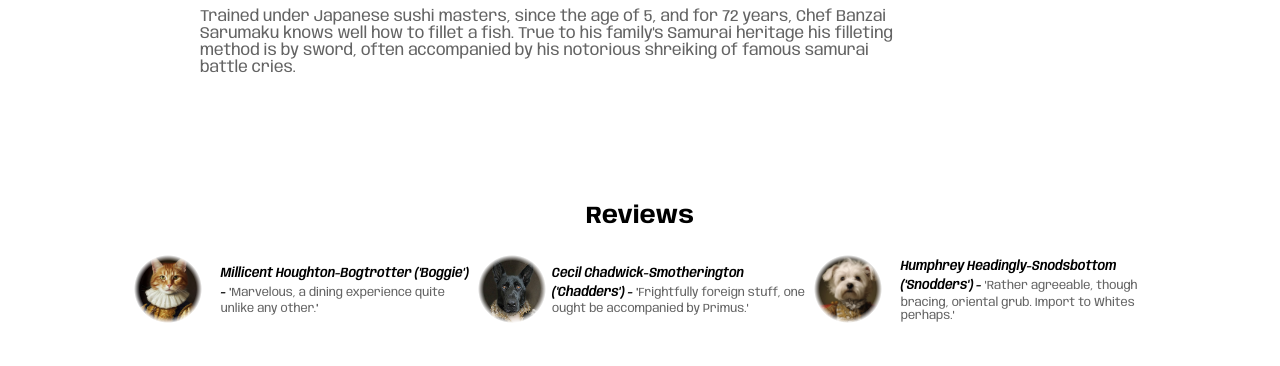
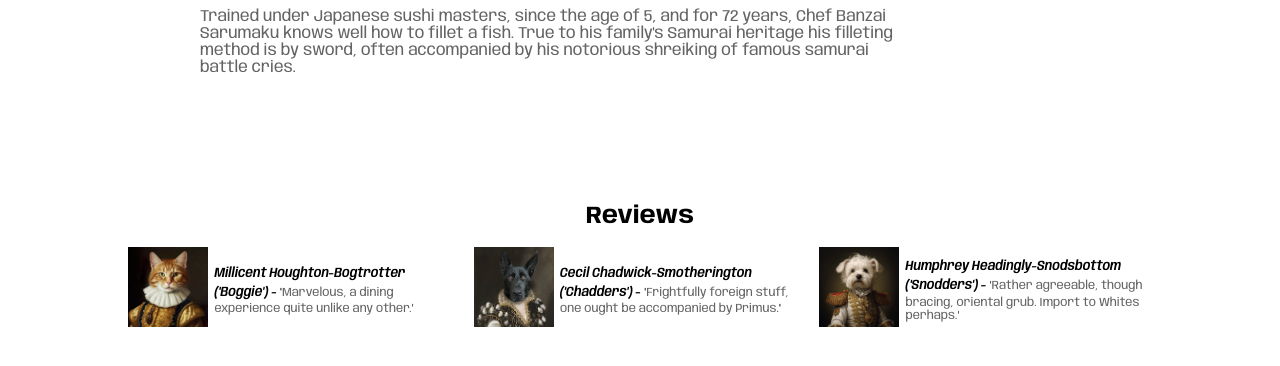
Before and after one commit to jbk2/js-restaurant, a website built with webpack: page src/template.html in a window 1280 px wide. Shown: the part 382-748 px from the top of the page. Built offline with nearby package versions, Linux system fonts and the light colour scheme.

Commit message:
Review image size and positioning adjustment

```diff
--- a/src/assets/stylesheets/home_page_styles.css
+++ b/src/assets/stylesheets/home_page_styles.css
@@ -78,25 +78,26 @@ section#chef-section p {
   max-width: 80vw;
   margin-left: auto;
   margin-right: auto;
+  gap: 0.8rem
 }
 
 #reviews p {
   font-size: 0.75rem;
+  margin-left: 0.4rem;
 }
 
-.image-mask {
+/* .image-mask {
   min-width: 80px;
   height: 80px;
   mask-image: radial-gradient(ellipse, black 50%, transparent 60%);
-}
+} */
 
 #review-1, #review-2, #review-3 {
   position: relative;
   display: flex;
   flex-direction: row;
-  max-width: 30vw;
+  /* max-width: 30vw; */
   align-items: center;
-  gap: 0.8rem;
 }
 
 #review-2 {
@@ -107,23 +108,48 @@ section#chef-section p {
   max-width: 35vw;
 }
 
+.img-container {
+  /* position: relative;
+  height: 80px;
+  width: 180px;
+  overflow: hidden;
+  border: 1px solid red;
+  box-sizing: border-box; */
+  /* object-fit: cover; */
+}
+
+.img-container img {
+  /* position: absolute; */
+  width: 80px;
+  height: 80px;
+  /* width: auto; */
+  object-fit: cover;
+  /* object-position: top; */
+}
+
 #pet1 {
-  position: absolute;
-  height: 7rem;
-  top: 7px;
-  left: 3px
-;}
+  /* position: absolute; */
+  /* height: 100%; */
+  /* object-fit: cover; */
+  object-position: top;
+  /* width: auto; */
+  /* top: 7px; */
+  /* left: 3px; */
+  /* clip-path: polygon(10% 10%, 90% 10%, 90% 90%, 10% 90%); */
+}
 
 #pet2 {
-  position: absolute;
+  object-position: 50% 45%;
+  /* position: absolute;
   height: 8rem;
-  top: -9px;
-  left: -7px;
+  top: -15px;
+  left: -7px; */
 }
 
 #pet3 {
-  position: absolute;
-  height: 6rem;
-  top: 5px;
-  left: -6px;
+  object-position: bottom;
+  /* position: absolute;
+  height: 5.5rem;
+  top: 1px;
+  left: -6px; */
 }
--- a/src/homepage.js
+++ b/src/homepage.js
@@ -47,7 +47,7 @@ const reviewsSection = () => {
     <h1>Reviews</h1>
     <div id="reviews">
       <div id="review-1">
-        <div class="image-mask">
+        <div class="img-container">
           <img id="pet1" src="${pet1Image}" alt="aristocratic cat">
         </div>
         <p>
@@ -56,7 +56,7 @@ const reviewsSection = () => {
         </p>
       </div>
       <div id="review-2">
-        <div class="image-mask">
+        <div class="img-container">
           <img id="pet2" src="${pet2Image}" alt="aristocratic dog">
         </div>
         <p>
@@ -65,7 +65,7 @@ const reviewsSection = () => {
         </p>
       </div>
       <div id="review-3">
-        <div class="image-mask">
+        <div class="img-container">
           <img id="pet3" src="${pet3Image}" alt="aristocratic labrador">
         </div>
         <p>
```
